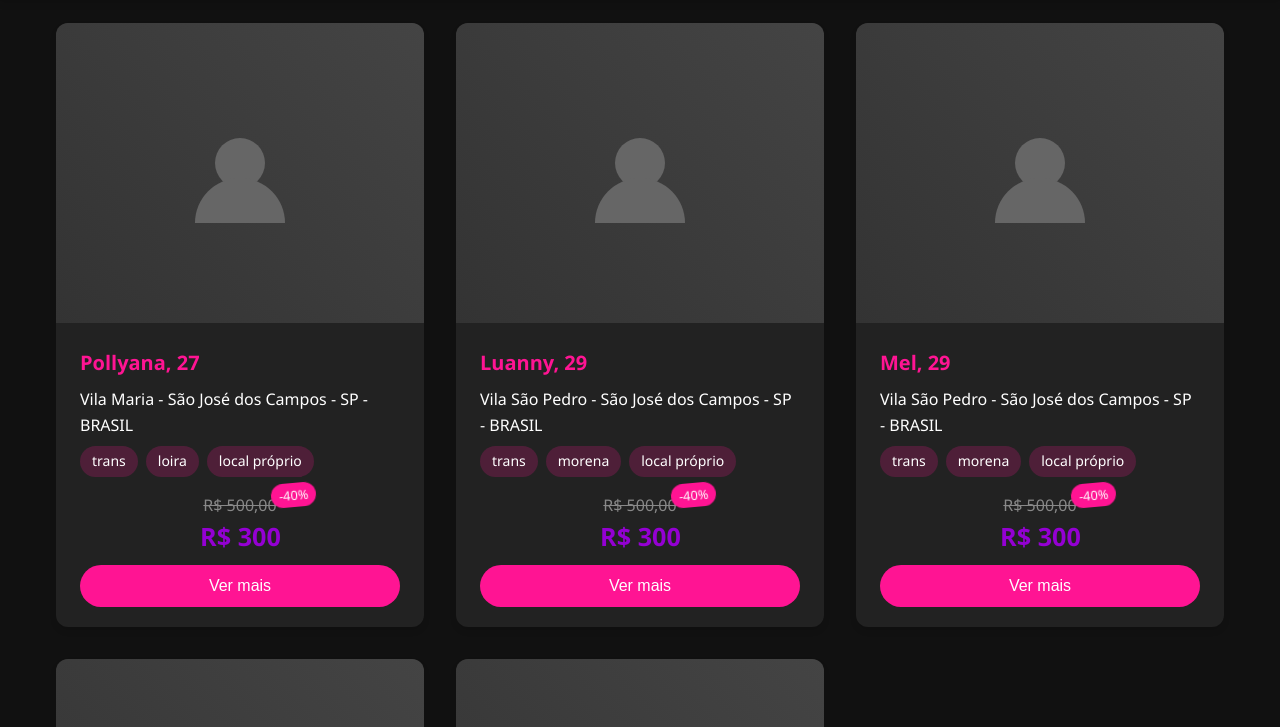
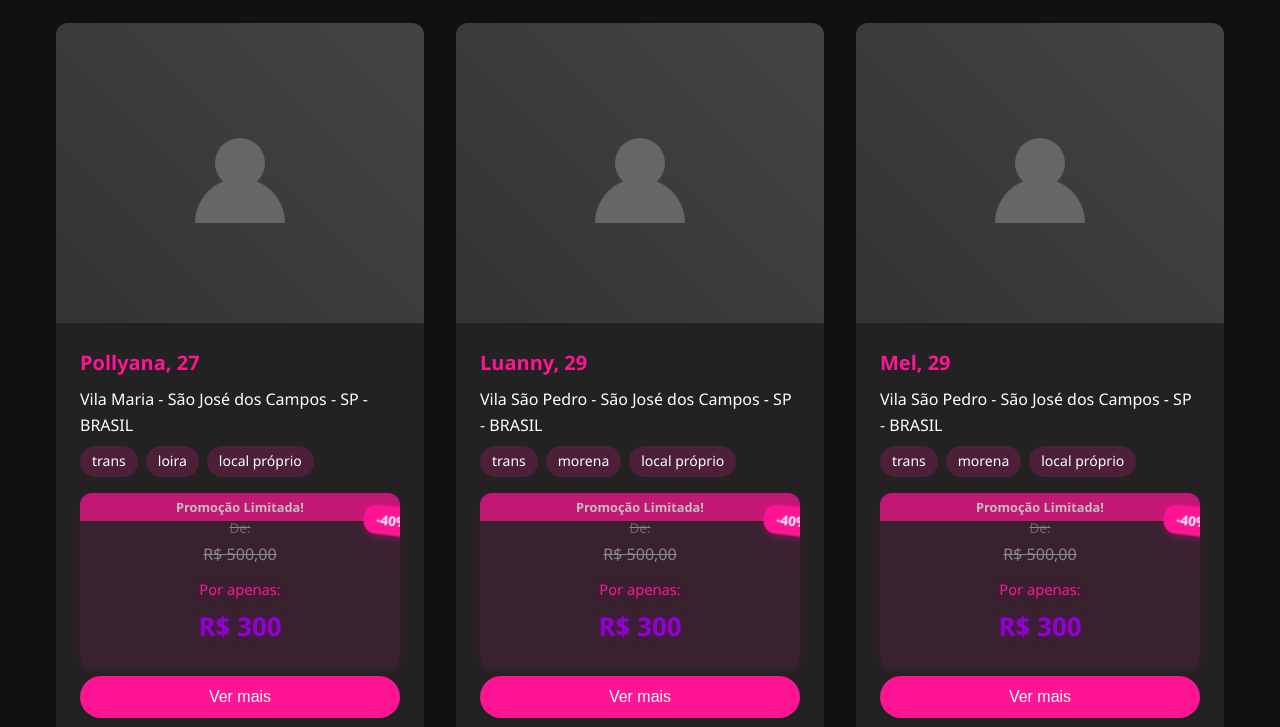
Before and after one commit to luannysantos/bastardadoll.github.io, a plain HTML site: page galeria.html in a window 1280 px wide. Shown: the part 73-800 px from the top of the page. Drawn offline with Linux system fonts and the light colour scheme.

Commit message:
Update galeria.html

```diff
--- a/galeria.html
+++ b/galeria.html
@@ -3,7 +3,7 @@
 <head>
     <head>
         <base href="https://bastardadoll.github.io/">
-        <meta name="viewport" content="width=device-width, initial-scale=1.0"><title>Diretório de Acompanhantes</title><style>
+        <meta charset="UTF-8"><meta name="viewport" content="width=device-width, initial-scale=1.0"><title>Diretório de Acompanhantes</title><style>
 :root {
   --primary: #ff1493;
   --secondary: #9400d3;
@@ -150,6 +150,13 @@ body {
   display: flex;
   flex-direction: column;
   align-items: center;
+  background: rgba(255,20,147,0.1);
+  padding: 1.5rem 1rem;
+  border-radius: 12px;
+  position: relative;
+  overflow: hidden;
+  width: 100%;
+  box-shadow: 0 4px 12px rgba(255,20,147,0.1);
 }
 
 .original-price {
@@ -158,6 +165,18 @@ body {
   font-size: 1rem;
   position: relative;
   animation: fadeInOut 2s infinite;
+  margin-bottom: 0.75rem;
+  display: flex;
+  flex-direction: column;
+  align-items: center;
+  width: 100%;
+}
+
+.original-price::before {
+  content: 'De:';
+  font-size: 0.85rem;
+  color: #666;
+  margin-bottom: 0.25rem;
 }
 
 .new-price {
@@ -166,37 +185,70 @@ body {
   font-size: 1.5rem;
   position: relative;
   animation: pulsate 2s infinite;
+  text-shadow: 0 0 10px rgba(148,0,211,0.3);
+  display: flex;
+  flex-direction: column;
+  align-items: center;
+  width: 100%;
+}
+
+.new-price::before {
+  content: 'Por apenas:';
+  font-size: 0.85rem;
+  color: var(--primary);
+  margin-bottom: 0.25rem;
+  font-weight: normal;
+}
+
+.price-tag {
+  position: absolute;
+  right: -35px;
+  top: -10px;
+  background: var(--primary);
+  color: white;
+  padding: 4px 12px;
+  border-radius: 12px;
+  font-size: 0.8rem;
+  transform: rotate(15deg);
+  animation: swing 3s infinite;
+  box-shadow: 0 2px 8px rgba(255,20,147,0.4);
+  font-weight: bold;
+}
+
+.promotion-banner {
+  position: absolute;
+  top: 0;
+  left: 0;
+  width: 100%;
+  background: var(--primary);
+  color: white;
+  font-size: 0.8rem;
+  padding: 0.25rem;
+  text-align: center;
+  font-weight: bold;
+  animation: flashPromotion 2s infinite;
+}
+
+@keyframes flashPromotion {
+  0%, 100% { opacity: 1; }
+  50% { opacity: 0.7; }
 }
 
 @keyframes fadeInOut {
-  0% { opacity: 0.5; }
+  0% { opacity: 0.6; }
   50% { opacity: 1; }
-  100% { opacity: 0.5; }
+  100% { opacity: 0.6; }
 }
 
 @keyframes pulsate {
   0% { transform: scale(1); }
-  50% { transform: scale(1.05); }
+  50% { transform: scale(1.08); }
   100% { transform: scale(1); }
 }
 
-.price-tag {
-  position: absolute;
-  right: -40px;
-  top: -10px;
-  background: var(--primary);
-  color: white;
-  padding: 2px 8px;
-  border-radius: 12px;
-  font-size: 0.8rem;
-  transform: rotate(15deg);
-  animation: swing 2s infinite;
-}
-
 @keyframes swing {
-  0% { transform: rotate(15deg); }
-  50% { transform: rotate(-5deg); }
-  100% { transform: rotate(15deg); }
+  0% { transform: rotate(15deg) scale(1); }
+  50% { transform: rotate(-5deg) scale(1.1); }
 }
 
 .card-booking-btn {
@@ -732,6 +784,7 @@ function renderEscorts() {
           `).join('')}
         </div>
         <div class="escort-price">
+          <div class="promotion-banner">Promoção Limitada!</div>
           <div class="original-price">
             R$ 500,00
             <span class="price-tag">-40%</span>
@@ -758,6 +811,7 @@ function showEscortDetails(id) {
     <p style="margin-bottom: 1rem;"><strong>Localização:</strong> ${escort.location}</p>
     <p style="margin-bottom: 1rem;"><strong>${escort.hasLocation ? 'Possui local próprio' : 'Não possui local próprio'}</strong></p>
     <div class="escort-price" style="justify-content: center;">
+      <div class="promotion-banner">Promoção Limitada!</div>
       <div class="original-price" style="font-size: 1.2rem;">
         R$ 500,00
         <span class="price-tag">-40%</span>
```
